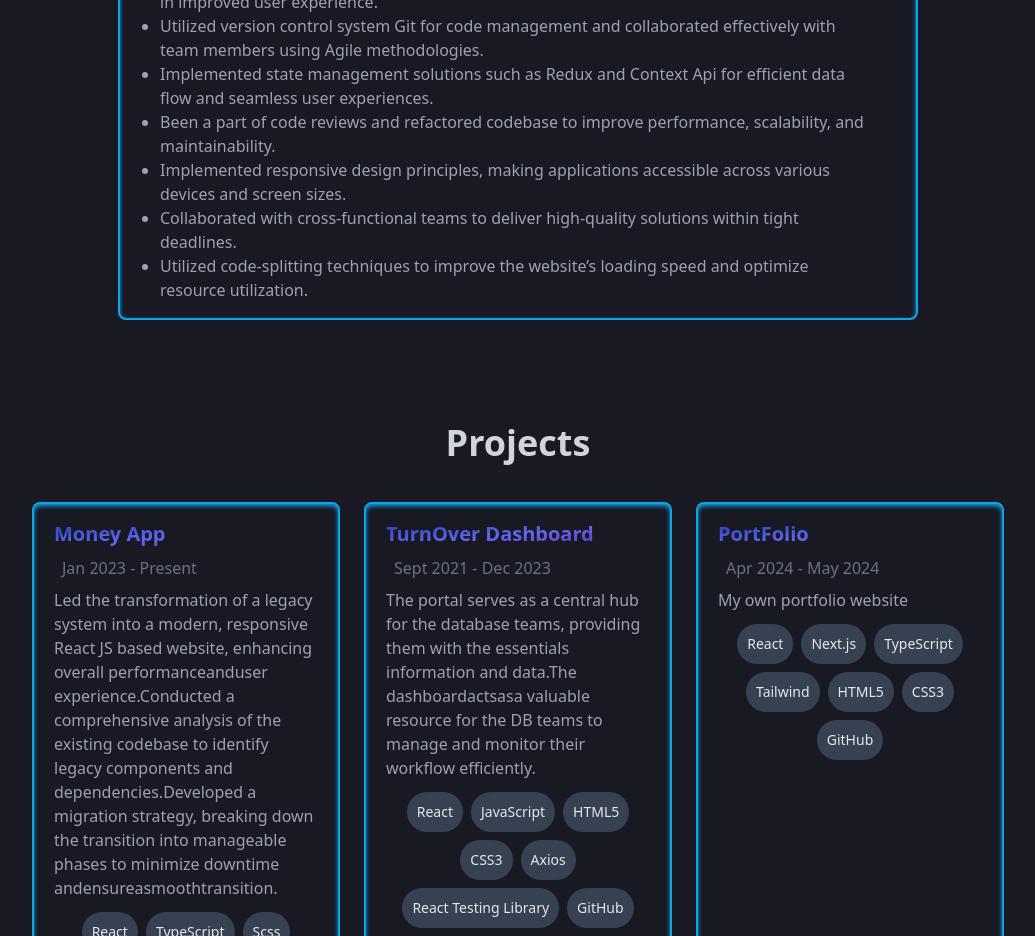
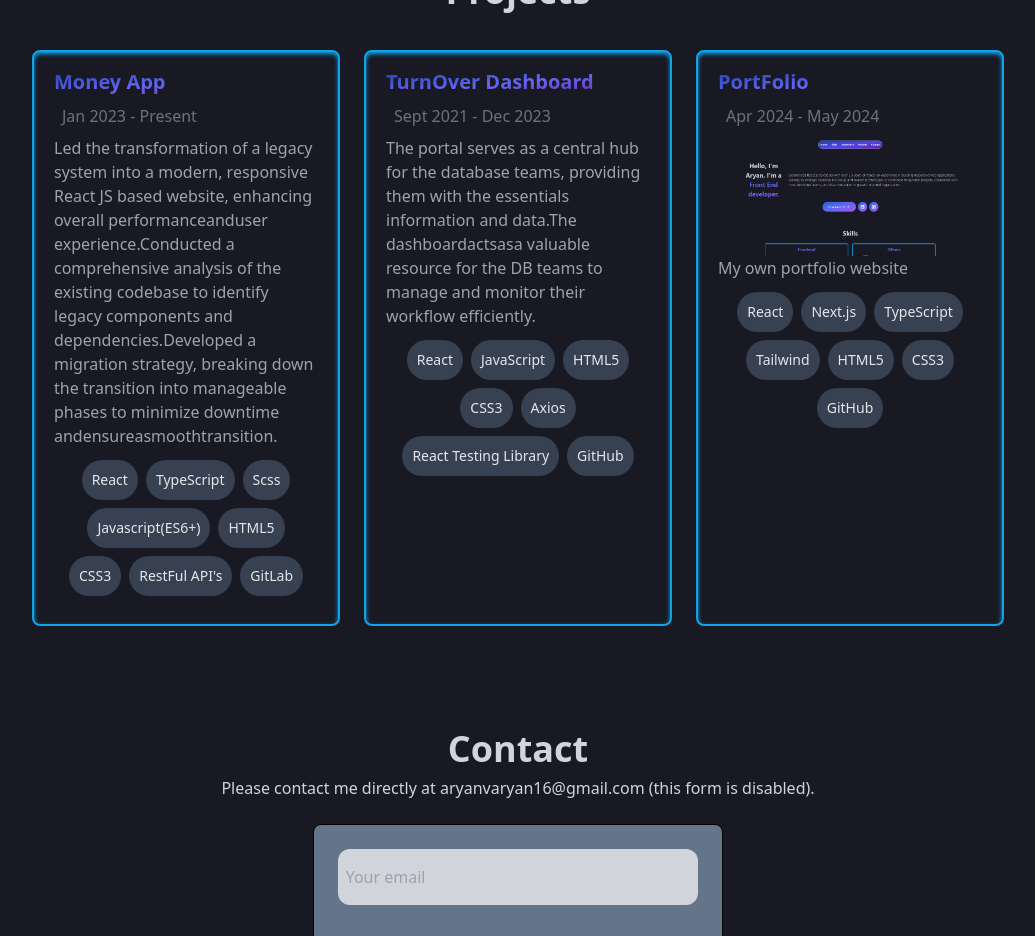
Before and after one commit to Aryanvishwanath4/Portfolio, a Next.js app: page / in a window 1280 px wide. Shown: the part 1780-2716 px from the top of the page, without its empty margins (122-1157 px from the left). Built offline with nearby package versions, Linux system fonts and the light colour scheme.

Commit message:
added photo to portfolio project

```diff
--- a/src/components/projects.tsx
+++ b/src/components/projects.tsx
@@ -19,6 +19,7 @@ const Projects = () => {
               <p className="m-2 text-gray-500">
                 {project.from} - {project.to}
               </p>
+              {project.title === "PortFolio" && <img src="/Portfolio.png" />}
               <p className="text-gray-400">{project.description}</p>
 
               <div className="w-auto flex flex-wrap justify-center gap-2 p-3">
--- a/src/components/skills.tsx
+++ b/src/components/skills.tsx
@@ -9,7 +9,7 @@ const Skills = () => {
       <h1 className="text-center text-4xl font-bold leading-[1.5] text-gray-300">
         Skills
       </h1>
-      <div className="grid grid-rows-2 md:grid-cols-2 gap-6 md:w-2/3 w-full">
+      <div className="grid grid-rows-1 md:grid-cols-2 gap-6 md:w-2/3 w-full">
         {skills.map((skills) => (
           <div className="w-full h-auto border-2 border-solid border-sky-500 shadow-inner shadow-sky-500 mt-[2rem] py-4 rounded-lg">
             <p className="text-center font-bold text-2xl bg-gradient-to-br from-blue-800 via-indigo-500 to-purple-800 text-transparent bg-clip-text">
```
Also changed, not shown: public/Portfolio.png (added).
